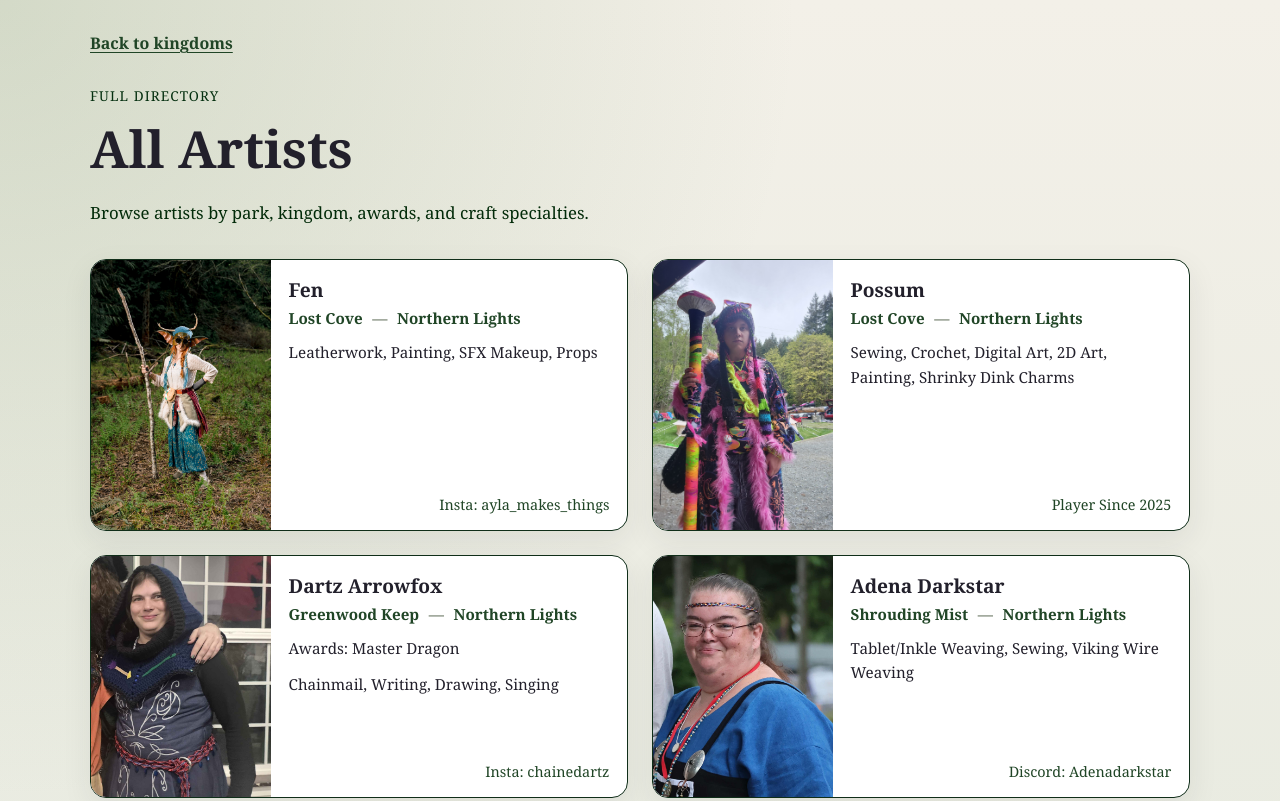
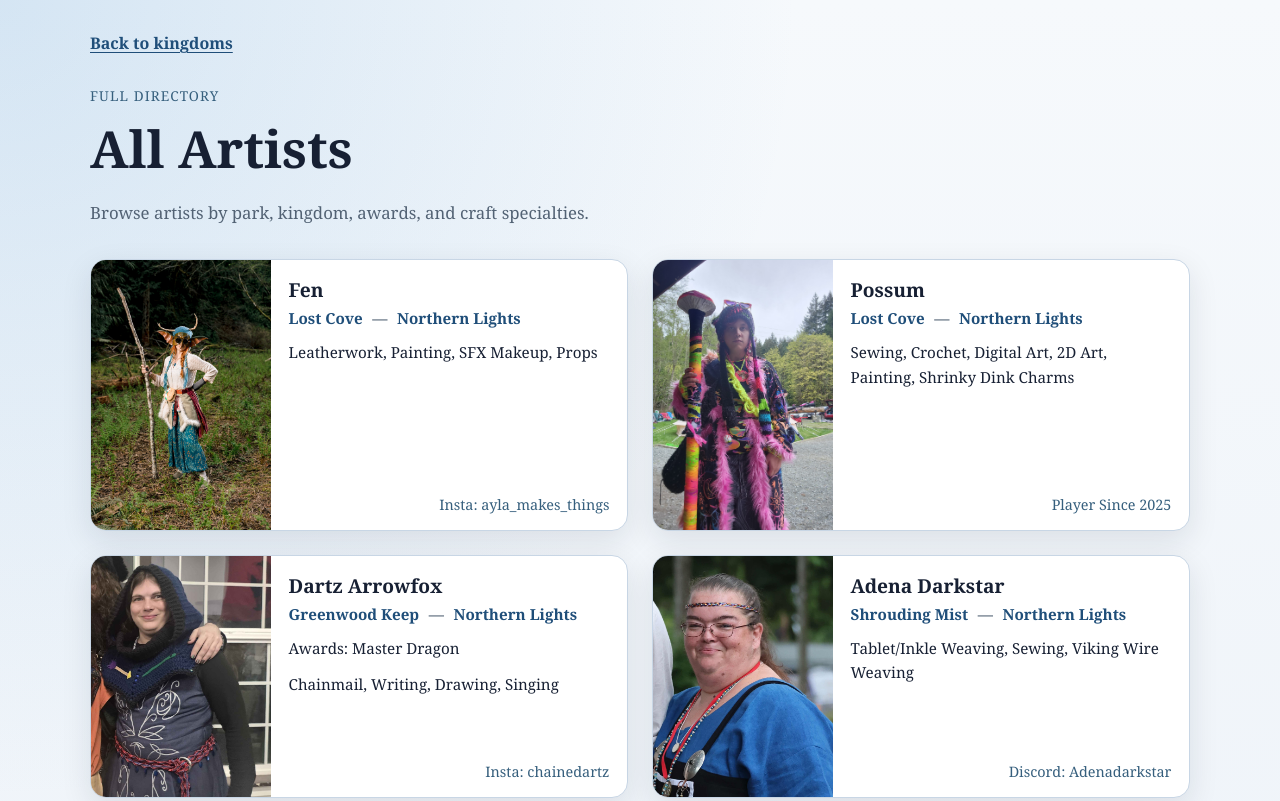
Before and after one commit to Mach-2/LARParts, an Astro site: page /artists in a window 1280 px wide. Shown: the top 801 px of the page. Built offline with nearby package versions, Linux system fonts and the light colour scheme; Astro itself is replaced by a stand-in of ours.

Commit message:
change colour palette to blues

```diff
--- a/src/components/ArtistCard.astro
+++ b/src/components/ArtistCard.astro
@@ -58,11 +58,11 @@ const initials = [artist["First Name"], artist["Last Name"]]
 		display: flex;
 		flex-direction: row;
 		align-items: stretch;
-		background: white;
-		border: 1px solid #102e19ff;
+		background: #ffffff;
+		border: 1px solid #c8d6e5;
 		border-radius: 1rem;
 		overflow: hidden;
-		box-shadow: 0 10px 30px rgba(37, 36, 46, 0.08);
+		box-shadow: 0 10px 30px rgba(23, 32, 51, 0.1);
 	}
 
 	.artist-photo {
@@ -71,7 +71,7 @@ const initials = [artist["First Name"], artist["Last Name"]]
 		height: 100%;
 		min-height: 190px;
 		object-fit: cover;
-		background: #d6d4e9ff;
+		background: #dce8f3;
 	}
 
 	.artist-photo-placeholder {
@@ -79,7 +79,7 @@ const initials = [artist["First Name"], artist["Last Name"]]
 		place-items: center;
 		font-size: 2rem;
 		font-weight: 700;
-		color: #204526ff;
+		color: #1f4e79;
 	}
 
 	.artist-content {
@@ -106,13 +106,13 @@ const initials = [artist["First Name"], artist["Last Name"]]
 		gap: 0.35rem 0.6rem;
 		font-size: 0.95rem;
 		font-weight: 600;
-		color: #204526ff;
+		color: #1f4e79;
 	}
 
 	.artist-park span::before {
 		content: "—";
 		margin-right: 0.6rem;
-		color: #6a7865;
+		color: #526274;
 	}
 
 	.artist-awards,
@@ -125,7 +125,7 @@ const initials = [artist["First Name"], artist["Last Name"]]
 		margin: 0.75rem 0 0;
 		text-align: right;
 		font-size: 0.9rem;
-		color: #204526ff;
+		color: #365f7d;
 	}
 
 	@media (max-width: 560px) {
--- a/src/pages/artists.astro
+++ b/src/pages/artists.astro
@@ -41,9 +41,9 @@ const directoryArtists = [...artists].sort((a, b) => {
 		margin: 0;
 		font-family: Georgia, serif;
 		background:
-			radial-gradient(circle at top left, rgba(130, 160, 116, 0.28), transparent 34%),
-			linear-gradient(180deg, #f3f0e8 0%, #dce5d8 100%);
-		color: #22202bff;
+			radial-gradient(circle at top left, rgba(106, 166, 216, 0.24), transparent 34%),
+			linear-gradient(180deg, #f6f9fc 0%, #e7eef6 100%);
+		color: #172033;
 	}
 
 	.page {
@@ -55,7 +55,7 @@ const directoryArtists = [...artists].sort((a, b) => {
 	.back-link {
 		display: inline-block;
 		margin-bottom: 2rem;
-		color: #204526ff;
+		color: #1f4e79;
 		font-weight: 700;
 		text-decoration-thickness: 0.08em;
 		text-underline-offset: 0.2em;
@@ -70,7 +70,7 @@ const directoryArtists = [...artists].sort((a, b) => {
 		text-transform: uppercase;
 		letter-spacing: 0.08em;
 		font-size: 0.85rem;
-		color: #042f0fff;
+		color: #365f7d;
 	}
 
 	h1 {
@@ -82,7 +82,7 @@ const directoryArtists = [...artists].sort((a, b) => {
 		max-width: 45rem;
 		font-size: 1.05rem;
 		line-height: 1.6;
-		color: #022b09ff;
+		color: #526274;
 	}
 
 	.artist-grid {
--- a/src/pages/index.astro
+++ b/src/pages/index.astro
@@ -95,9 +95,9 @@ const artistCount = artists.length;
 		margin: 0;
 		font-family: Georgia, serif;
 		background:
-			radial-gradient(circle at top left, rgba(130, 160, 116, 0.28), transparent 34%),
-			linear-gradient(180deg, #f3f0e8 0%, #dce5d8 100%);
-		color: #22202bff;
+			radial-gradient(circle at top left, rgba(106, 166, 216, 0.24), transparent 34%),
+			linear-gradient(180deg, #f6f9fc 0%, #e7eef6 100%);
+		color: #172033;
 	}
 
 	.page {
@@ -115,7 +115,7 @@ const artistCount = artists.length;
 		text-transform: uppercase;
 		letter-spacing: 0.08em;
 		font-size: 0.85rem;
-		color: #042f0fff;
+		color: #365f7d;
 	}
 
 	h1 {
@@ -127,7 +127,7 @@ const artistCount = artists.length;
 		max-width: 45rem;
 		font-size: 1.05rem;
 		line-height: 1.6;
-		color: #022b09ff;
+		color: #526274;
 	}
 
 	.kingdom-grid {
@@ -146,10 +146,10 @@ const artistCount = artists.length;
 		padding: 1.4rem;
 		color: inherit;
 		text-decoration: none;
-		background: rgba(255, 255, 255, 0.94);
-		border: 2px solid #204526ff;
+		background: rgba(255, 255, 255, 0.96);
+		border: 2px solid #1f4e79;
 		border-radius: 8px;
-		box-shadow: 0 14px 34px rgba(37, 36, 46, 0.12);
+		box-shadow: 0 14px 34px rgba(23, 32, 51, 0.12);
 		transition:
 			transform 160ms ease,
 			box-shadow 160ms ease,
@@ -161,13 +161,13 @@ const artistCount = artists.length;
 	.kingdom-card:hover,
 	.kingdom-card:focus-visible {
 		transform: translateY(-3px);
-		border-color: #35633b;
-		box-shadow: 0 16px 36px rgba(37, 36, 46, 0.14);
+		border-color: #2f6f9f;
+		box-shadow: 0 16px 36px rgba(23, 32, 51, 0.14);
 	}
 
 	.featured-card:focus-visible,
 	.kingdom-card:focus-visible {
-		outline: 3px solid #7b9f69;
+		outline: 3px solid #6aa6d8;
 		outline-offset: 4px;
 	}
 
@@ -178,9 +178,9 @@ const artistCount = artists.length;
 		place-items: center;
 		font-size: 3rem;
 		font-weight: 700;
-		color: #204526ff;
-		background: #dce5d8;
-		border: 1px solid rgba(32, 69, 38, 0.28);
+		color: #1f4e79;
+		background: #dce8f3;
+		border: 1px solid rgba(31, 78, 121, 0.22);
 		border-radius: 8px;
 	}
 
@@ -196,7 +196,7 @@ const artistCount = artists.length;
 
 	.featured-content p:last-child {
 		margin: 0;
-		color: #204526ff;
+		color: #526274;
 		font-size: 1.05rem;
 	}
 
@@ -208,10 +208,10 @@ const artistCount = artists.length;
 		padding: 1.25rem;
 		color: inherit;
 		text-decoration: none;
-		background: rgba(255, 255, 255, 0.86);
-		border: 1px solid #102e19ff;
+		background: rgba(255, 255, 255, 0.9);
+		border: 1px solid #c8d6e5;
 		border-radius: 8px;
-		box-shadow: 0 10px 30px rgba(37, 36, 46, 0.08);
+		box-shadow: 0 10px 30px rgba(23, 32, 51, 0.1);
 		transition:
 			transform 160ms ease,
 			box-shadow 160ms ease,
@@ -234,7 +234,7 @@ const artistCount = artists.length;
 	.kingdom-mark span {
 		font-size: 2.25rem;
 		font-weight: 700;
-		color: #204526ff;
+		color: #1f4e79;
 	}
 
 	.kingdom-content {
@@ -246,7 +246,7 @@ const artistCount = artists.length;
 		text-transform: uppercase;
 		letter-spacing: 0.08em;
 		font-size: 0.75rem;
-		color: #315438;
+		color: #365f7d;
 	}
 
 	.kingdom-content h2 {
@@ -257,7 +257,7 @@ const artistCount = artists.length;
 
 	.kingdom-content p:last-child {
 		margin: 0;
-		color: #204526ff;
+		color: #526274;
 		font-size: 0.98rem;
 	}
 
--- a/src/pages/kingdoms/[kingdom].astro
+++ b/src/pages/kingdoms/[kingdom].astro
@@ -54,9 +54,9 @@ const kingdomArtists = artists.filter((artist) => artist.Kingdom === kingdom);
 		margin: 0;
 		font-family: Georgia, serif;
 		background:
-			radial-gradient(circle at top left, rgba(130, 160, 116, 0.28), transparent 34%),
-			linear-gradient(180deg, #f3f0e8 0%, #dce5d8 100%);
-		color: #22202bff;
+			radial-gradient(circle at top left, rgba(106, 166, 216, 0.24), transparent 34%),
+			linear-gradient(180deg, #f6f9fc 0%, #e7eef6 100%);
+		color: #172033;
 	}
 
 	.page {
@@ -68,7 +68,7 @@ const kingdomArtists = artists.filter((artist) => artist.Kingdom === kingdom);
 	.back-link {
 		display: inline-block;
 		margin-bottom: 2rem;
-		color: #204526ff;
+		color: #1f4e79;
 		font-weight: 700;
 		text-decoration-thickness: 0.08em;
 		text-underline-offset: 0.2em;
@@ -83,7 +83,7 @@ const kingdomArtists = artists.filter((artist) => artist.Kingdom === kingdom);
 		text-transform: uppercase;
 		letter-spacing: 0.08em;
 		font-size: 0.85rem;
-		color: #042f0fff;
+		color: #365f7d;
 	}
 
 	h1 {
@@ -95,7 +95,7 @@ const kingdomArtists = artists.filter((artist) => artist.Kingdom === kingdom);
 		max-width: 45rem;
 		font-size: 1.05rem;
 		line-height: 1.6;
-		color: #022b09ff;
+		color: #526274;
 	}
 
 	.artist-grid {
```
Also changed, not shown: 2 other files.
